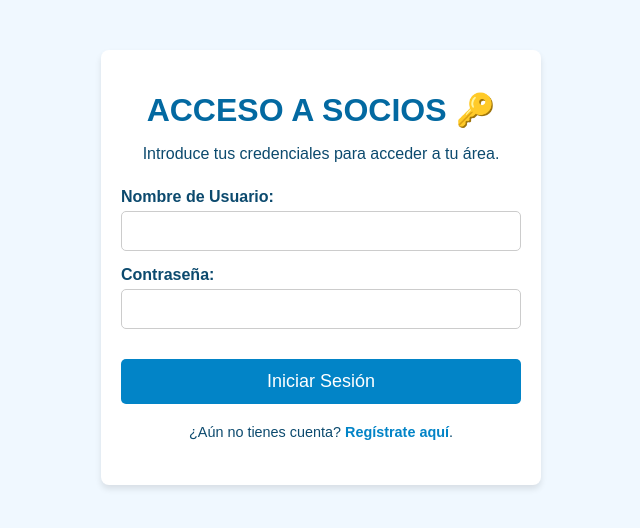
After one commit to lizetglm/ReCo_GYM, a Django app: page /login/ in a window 1280 px wide. The commit adds this page. Shown: the top 528 px of the page, without its empty margins (319-959 px from the left). Run offline with Django 5.2, Linux system fonts and the light colour scheme.

Commit message:
Agregué login

```diff
--- a/ReCo_Gym/gimnasio/static/gimnasio/css/estilos.css
+++ b/ReCo_Gym/gimnasio/static/gimnasio/css/estilos.css
@@ -22,3 +22,74 @@ ul li {
     padding: 10px;
     border-left: 4px solid #06b6d4;
 }
+
+/* Estilos adicionales para el formulario de Login */
+
+.login-container {
+    max-width: 400px; /* Ancho máximo para el contenedor del formulario */
+    margin: 50px auto; /* Centrar en la página */
+    padding: 20px;
+    background-color: #ffffff; /* Fondo blanco para el contenedor */
+    border-radius: 8px;
+    box-shadow: 0 4px 6px rgba(0, 0, 0, 0.1); /* Sombra suave */
+    text-align: center;
+}
+
+.login-container h1 {
+    margin-bottom: 10px;
+}
+
+.login-container p {
+    margin-bottom: 25px;
+}
+
+.form-group {
+    margin-bottom: 15px;
+    text-align: left;
+}
+
+.form-group label {
+    display: block; /* La etiqueta ocupa su propia línea */
+    margin-bottom: 5px;
+    font-weight: bold;
+    color: #0c4a6e; /* Mismo color que el body/texto general */
+}
+
+.form-group input[type="text"],
+.form-group input[type="password"] {
+    width: 100%;
+    padding: 10px;
+    border: 1px solid #ccc;
+    border-radius: 5px;
+    box-sizing: border-box; /* Incluye padding y borde en el ancho total */
+    font-size: 16px;
+}
+
+.login-container button {
+    width: 100%;
+    padding: 12px;
+    font-size: 18px;
+    margin-top: 15px;
+    /* Los demás estilos para button ya están definidos en el CSS que proporcionaste */
+}
+
+.registro-link {
+    margin-top: 20px;
+    font-size: 0.9em;
+}
+
+.registro-link a {
+    color: #0284c7; /* Color de botón para el enlace */
+    text-decoration: none;
+    font-weight: bold;
+}
+
+.registro-link a:hover {
+    text-decoration: underline;
+}
+
+.error-message {
+    color: #dc2626; /* Rojo para mensajes de error */
+    margin-bottom: 15px;
+    font-weight: bold;
+}
--- a/ReCo_Gym/gimnasio/templates/gimnasio/home.html
+++ b/ReCo_Gym/gimnasio/templates/gimnasio/home.html
@@ -6,7 +6,7 @@
     <link rel="stylesheet" href="{% load static %}{% static 'gimnasio/css/estilos.css' %}">
 </head>
 <body>
-    <h1>¡BBIENVENIDO AL GIMNASIO! 💪</h1>
+    <h1>¡BIENVENIDO AL GIMNASIO! 💪</h1>
     <p>Descubre nuestras clases y regístrate hoy.</p>
     <a href="{% url 'lista_clases' %}">Ver Clases</a>
 </body>
--- /dev/null
+++ b/ReCo_Gym/gimnasio/templates/gimnasio/login.html
@@ -0,0 +1,43 @@
+<!DOCTYPE html>
+<html lang="es">
+<head>
+    <meta charset="UTF-8">
+    <title>Iniciar Sesión - GymManager</title>
+    <link rel="stylesheet" href="{% load static %}{% static 'gimnasio/css/estilos.css' %}">
+</head>
+<body>
+    <div class="login-container">
+        <h1>ACCESO A SOCIOS 🔑</h1>
+        <p>Introduce tus credenciales para acceder a tu área.</p>
+
+        <form method="POST" action="{% url 'login_usuario' %}">
+            {% csrf_token %}
+
+            <div class="form-group">
+                <label for="username">Nombre de Usuario:</label>
+                <input type="text" id="username" name="username" required>
+            </div>
+
+            <div class="form-group">
+                <label for="password">Contraseña:</label>
+                <input type="password" id="password" name="password" required>
+            </div>
+
+            {% if error_message %}
+                <ul class="messages">
+                    {% for message in messages %}
+                        <li{% if message.tags %} class="{{ message.tags }}"{% endif %}>{{ message }}</li>
+                     {% endfor %}
+                </ul>
+            {% endif %}
+
+
+            <button type="submit">Iniciar Sesión</button>
+        </form>
+
+        <p class="registro-link">
+            ¿Aún no tienes cuenta? <a href="{% url 'registro_usuario' %}">Regístrate aquí</a>.
+        </p>
+    </div>
+</body>
+</html>
--- a/ReCo_Gym/gimnasio/urls.py
+++ b/ReCo_Gym/gimnasio/urls.py
@@ -4,4 +4,6 @@ from . import views
 urlpatterns = [
     path('', views.home, name='home'),
     path('clases/', views.lista_clases, name='lista_clases'),
+    path('login/', views.login_usuario, name='login_usuario'),
+    path('registro/', views.registro_usuario, name='registro_usuario'),
 ]
--- a/ReCo_Gym/gimnasio/views.py
+++ b/ReCo_Gym/gimnasio/views.py
@@ -1,16 +1,65 @@
-from django.shortcuts import render
-
-from django.shortcuts import render, get_object_or_404
+from django.shortcuts import render, redirect, get_object_or_404
+from django.contrib.auth import authenticate, login, logout # <-- Importaciones Clave
+from django.contrib import messages
 from .models import Clase
 
+# VISTAS EXISTENTES
+
 def home(request):
+    """Muestra la página de inicio."""
     return render(request, 'gimnasio/home.html')
 
 
 def lista_clases(request):
+    """Muestra la lista de clases, con opción a filtrar por entrenador."""
     clases = Clase.objects.all()
     entrenador_id = request.GET.get('entrenador')
     if entrenador_id:
         clases = clases.filter(entrenador_id=entrenador_id)
     context = {'clases': clases}
     return render(request, 'gimnasio/lista_clases.html', context)
+
+
+# NUEVA VISTA PARA INICIAR SESIÓN
+
+def login_usuario(request):
+    """
+    Gestiona la visualización del formulario de login (GET)
+    y el procesamiento de la autenticación (POST).
+    """
+    if request.method == 'POST':
+        # 1. Obtener datos del formulario de login.html
+        username = request.POST.get('username')
+        password = request.POST.get('password')
+
+        # 2. Intentar autenticar al usuario
+        user = authenticate(request, username=username, password=password)
+
+        if user is not None:
+            # 3. Si es válido, iniciar la sesión
+            login(request, user)
+            messages.success(request, f"Bienvenido de nuevo, {username}!")
+            # Redirigir al usuario al home o a su dashboard
+            return redirect('home')
+        else:
+            # 4. Si es inválido, mostrar un mensaje de error
+            messages.error(request, "Nombre de usuario o contraseña incorrectos. Inténtalo de nuevo.")
+
+    # Mostrar el formulario de login si el método es GET o si falló el login
+    return render(request, 'gimnasio/login.html')
+
+
+# VISTA PARA CERRAR SESIÓN
+
+def logout_usuario(request):
+    """Cierra la sesión del usuario actual."""
+    logout(request)
+    messages.info(request, "Has cerrado sesión correctamente.")
+    # Redirigir al usuario a la página de inicio
+    return redirect('home')
+
+def registro_usuario(request):
+    """Placeholder para la vista de registro."""
+    # Por ahora, solo devuelve una plantilla vacía o un mensaje
+    # ¡Debes crear el archivo registro.html para que esto funcione!
+    return render(request, 'gimnasio/registro.html')
```
